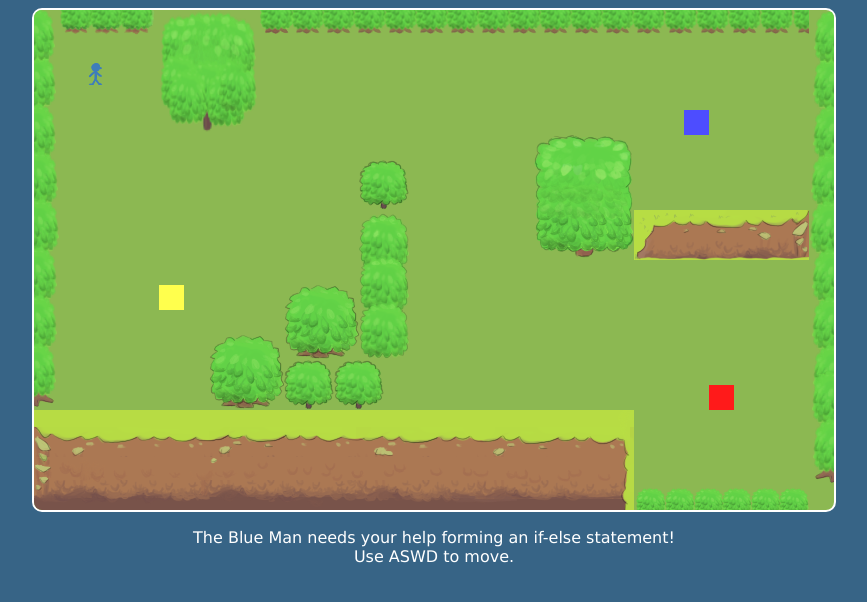
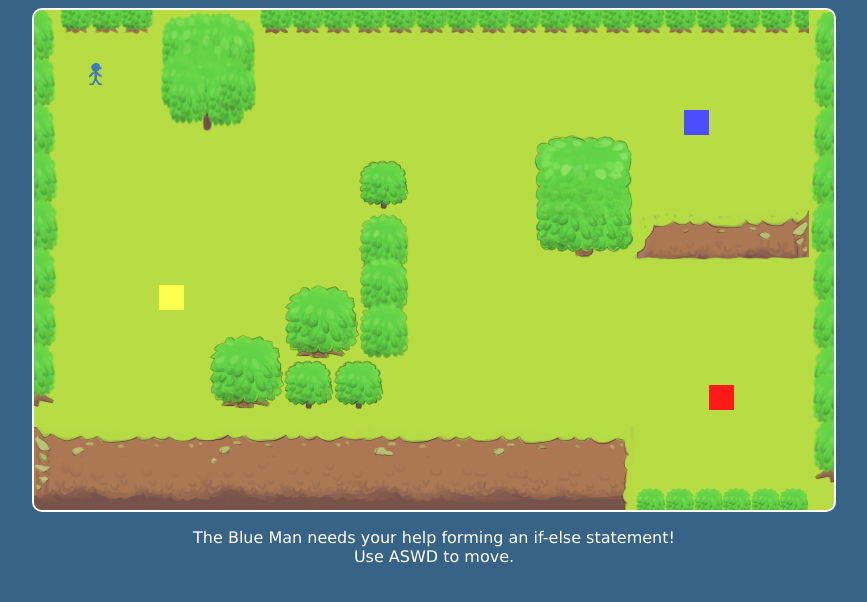
Before and after one commit to crabalockerfishwife/wichacks2017, a PHP site: page / in a window 1280 px wide. Shown: the top 602 px of the page, without its empty margins (206-1073 px from the left). Run offline with PHP 8.4, Linux system fonts and the light colour scheme; some libraries are stand-ins or nearby versions.

Commit message:
changed background of canvas

```diff
--- a/css/style.css
+++ b/css/style.css
@@ -12,7 +12,7 @@ p {
 canvas {
     border:2px solid #FFFFFF;
     border-radius: 10px;
-    background-color: #8cb852;
+    background-color: #B7DC44;
     display: block;
     margin-left: auto;
     margin-right: auto;
```
